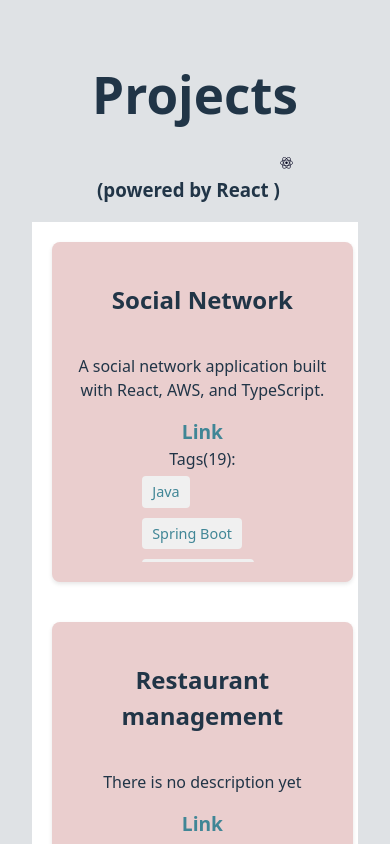
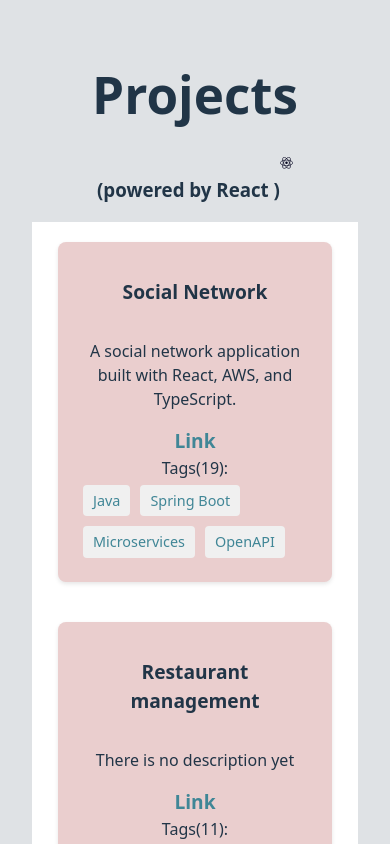
Before and after one commit to knetsov91/knetsov91.github.io, a React (Vite) app: page / in a window 390 px wide. Shown: the top 844 px of the page. Built offline with nearby package versions, Linux system fonts and the light colour scheme.

Commit message:
Make Project component mobile responsive by adding media query in Project.module.css.

```diff
--- a/src/components/Project/Project.module.css
+++ b/src/components/Project/Project.module.css
@@ -32,3 +32,18 @@
     font-size: larger;
     font-weight: bold;
 }
+
+@media only screen and (max-width: 400px) {
+    .project {
+        width: 60vw;
+    }
+    .tags {
+        width: 100%;
+        overflow-y: scroll;
+
+    }
+
+    .project h2 {
+        font-size: 1.2em;
+    }
+}
```
